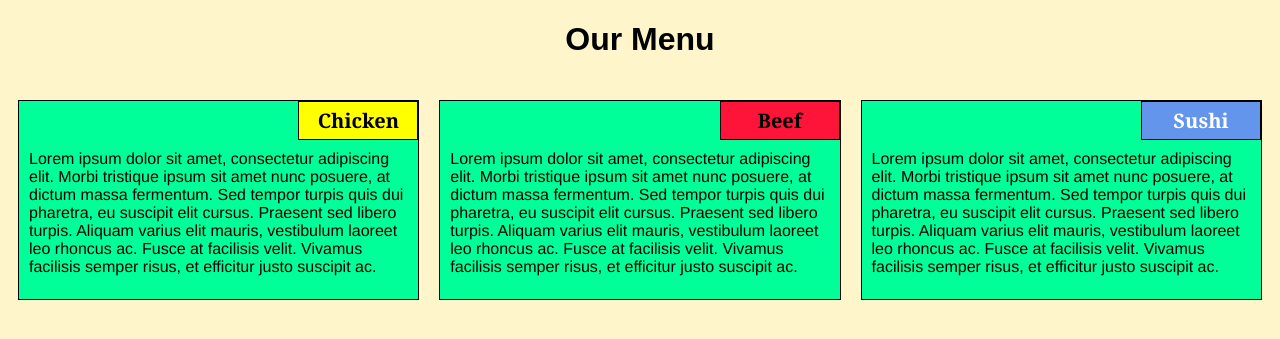
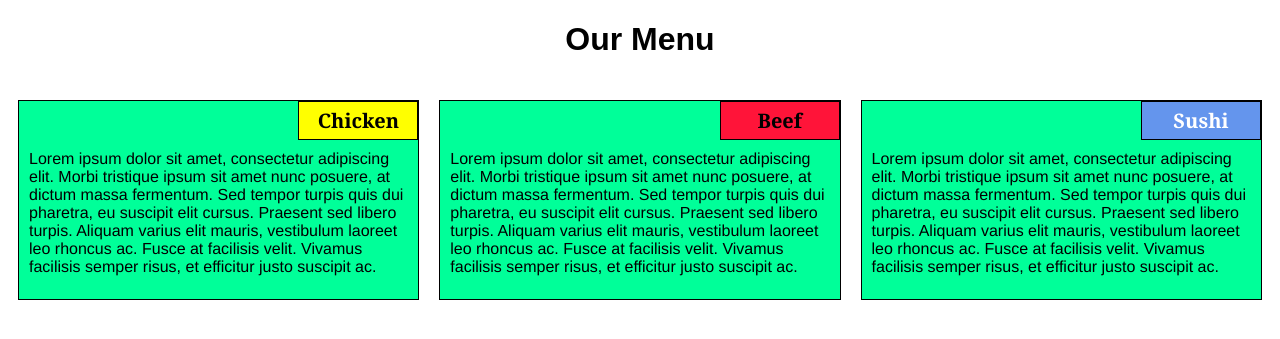
Before and after one commit to SanandanSharma/coursera, a Jekyll site: the page site/index.html, which Jekyll copies as it is, in a window 1280 px wide. Shown: the top 339 px of the page. Built offline with Jekyll 4.4.1, drawn with Linux system fonts in a browser that asks for light colours.

Commit message:
module2 assignment

```diff
--- a/site/css/style.css
+++ b/site/css/style.css
@@ -9,7 +9,7 @@ h1 {
 }
 
 body {
-	background-color: #FEF5CA;
+	background-color: white;
 
 }
 
```
